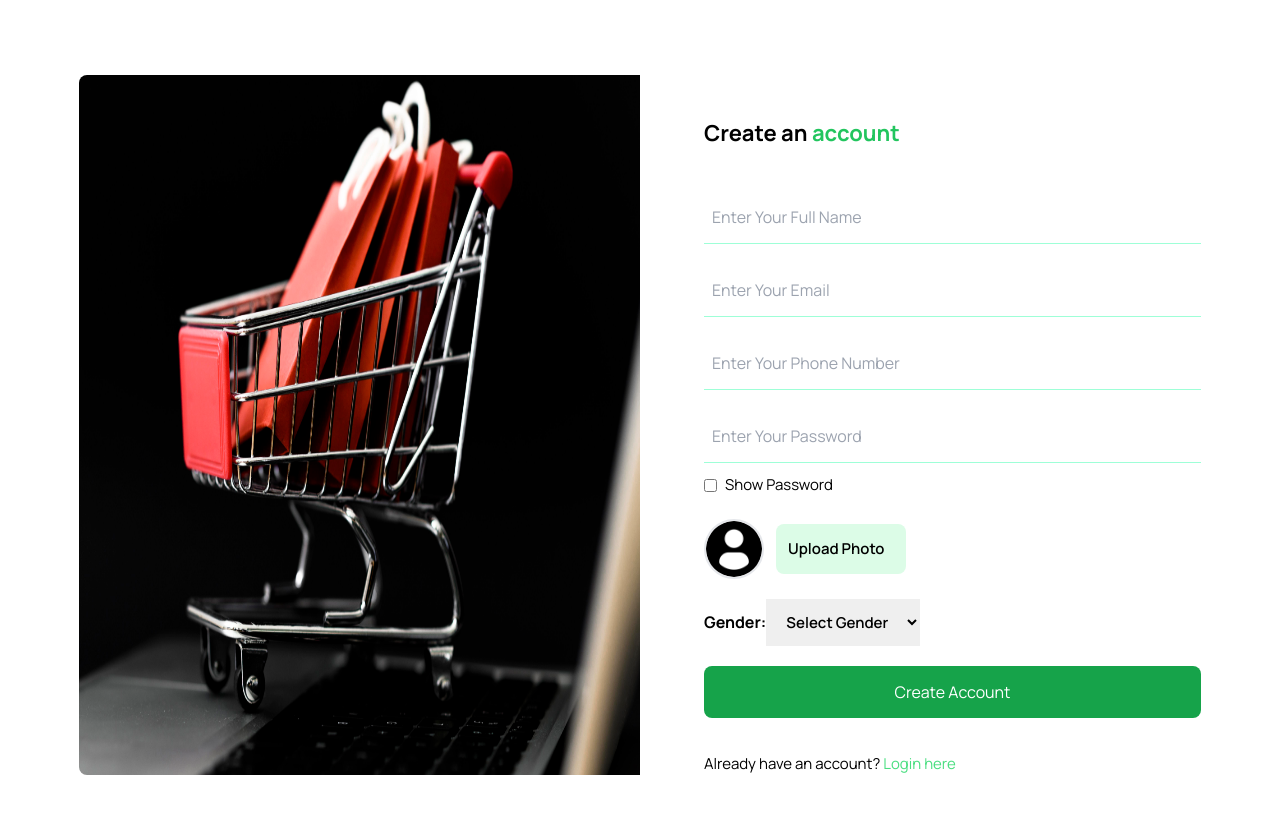
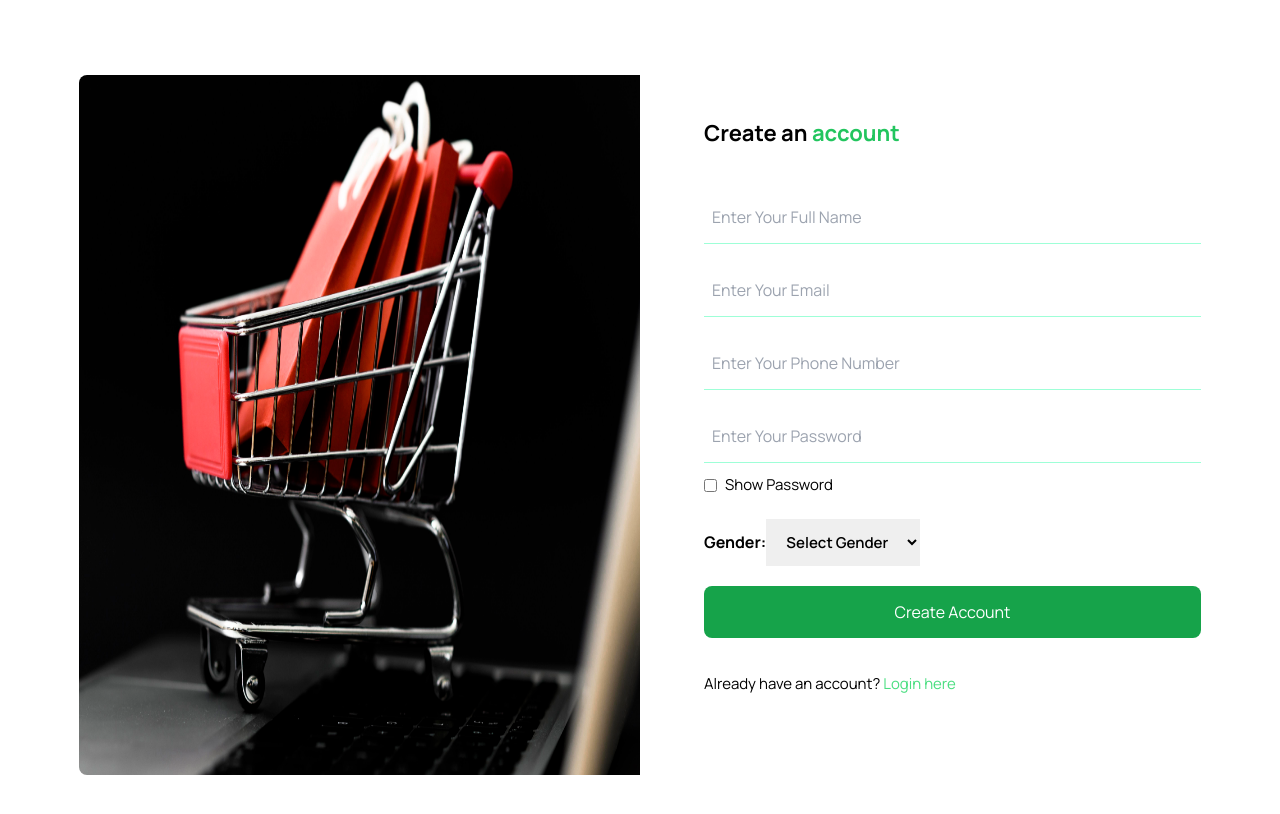
Before and after one commit to oluwolefsamson/E-Commerce-Website, a React (Vite) app in the folder Frontend/: page /signup in a window 1280 px wide. Shown: the top 814 px of the page. Built offline with nearby package versions, Linux system fonts and the light colour scheme; a web font is replaced by a local one.

Commit message:
signup fix

```diff
--- a/Frontend/src/pages/Signup/Signup.jsx
+++ b/Frontend/src/pages/Signup/Signup.jsx
@@ -193,41 +193,7 @@ const Signup = () => {
                   </label>
                 </div>
               </div>
-              <div className="mb-5 flex items-center gap-3">
-                <figure className="w-[60px] h-[60px] rounded-full border-2 border-solid border-primaryColor flex items-center justify-center">
-                  <img
-                    src={formData.photo || profile}
-                    alt="Avatar"
-                    className="w-full rounded-full"
-                  />
-                </figure>
 
-                <div className="relative w-[130px] h-[50px]">
-                  <input
-                    type="file"
-                    name="photo"
-                    id="customFile"
-                    accept=".jpg, .png"
-                    onChange={handleImageUpload}
-                    className="absolute top-0 left-0 w-full h-full opacity-0 cursor-pointer"
-                  />
-
-                  <label
-                    htmlFor="customFile"
-                    className="absolute top-0 left-0 w-full h-full flex items-center px-[0.75rem] py-[0.375rem] text-[15px] leading-6 overflow-hidden bg-green-100 text-headingColor font-semibold rounded-lg truncate cursor-pointer"
-                  >
-                    {imageLoading ? (
-                      <HashLoader
-                        size={20}
-                        color="white"
-                        style={{ marginLeft: "20px" }}
-                      />
-                    ) : (
-                      "Upload Photo"
-                    )}
-                  </label>
-                </div>
-              </div>
               <div className="mb-5 flex items-center justify-between">
                 <label className="text-headingColor font-bold text-[16px] leading-7">
                   Gender:
```
